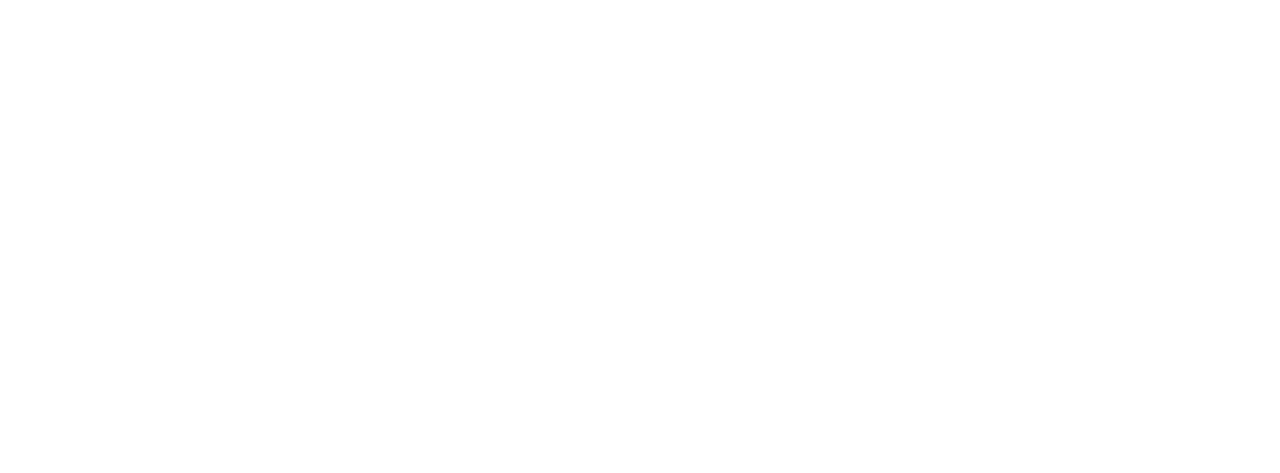
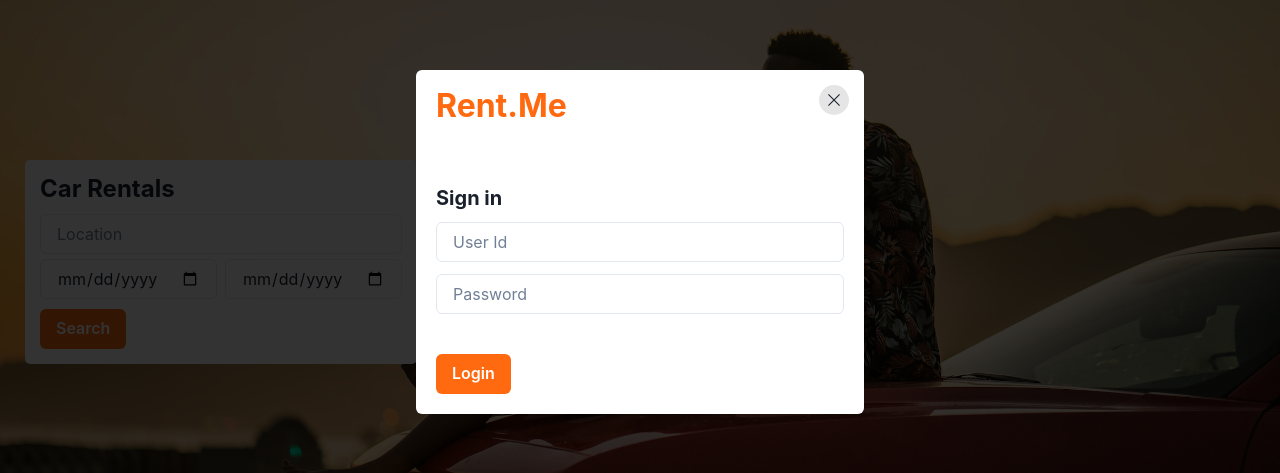
Before and after one commit to DalareR/RentMe, a React (Vite) app: page / in a window 1280 px wide. Both pictures are taken after a click on the button "Sign in". Shown: the part 158-631 px from the top of the page. Built offline with nearby package versions, Linux system fonts and the light colour scheme; no server answers.

Commit message:
moved Login compon inside NavBar

```diff
--- a/src/App.tsx
+++ b/src/App.tsx
@@ -1,5 +1,4 @@
 import { useEffect, useState } from "react";
-import Login from "./components/Login";
 import NavBar from "./components/NavBar";
 import Hero from "./components/Hero";
 import axios from "axios";
@@ -16,7 +15,6 @@
 }
 
 function App() {
-  const [signInCollapsed, setSignInCollapsed] = useState(true);
   const [carsList, setCarsList] = useState<CarDetail[]>([]);
   console.log(carsList);
   useEffect(() => {
@@ -40,12 +38,8 @@
 
   return (
     <div className="App">
-      <NavBar setSignInCollapsed={setSignInCollapsed} />
-      {/* <Hero />
-      <Login
-        signInCollapsed={signInCollapsed}
-        setSignInCollapsed={setSignInCollapsed}
-      /> */}
+      <NavBar />
+      <Hero />
       <CarsList carsList={carsList} />
     </div>
   );
--- a/src/components/Hero.tsx
+++ b/src/components/Hero.tsx
@@ -4,7 +4,6 @@
   FormControl,
   HStack,
   Heading,
-  Image,
   Input,
 } from "@chakra-ui/react";
 import cover from "../assets/images/coupleInACar.jpg";
@@ -21,6 +20,7 @@
   }, []);
 
   return (
+    <>
       <Box
         display="flex"
         justifyContent={{ base: "center", md: "start" }}
@@ -46,6 +46,7 @@
           </FormControl>
         </Box>
       </Box>
+    </>
   );
 }
 
--- a/src/components/Login.tsx
+++ b/src/components/Login.tsx
@@ -30,6 +30,7 @@
       right="0"
       bottom="0"
       bg="rgba(0,0,0,.8)"
+      zIndex={1}
     >
       <Flex h="100%" w="100%" justify="center" align="center">
         <Card minW={{ base: "auto", md: "md" }}>
--- a/src/components/NavBar.tsx
+++ b/src/components/NavBar.tsx
@@ -1,11 +1,12 @@
 import { Button, HStack, Text } from "@chakra-ui/react";
+import Login from "./Login";
+import { useState } from "react";
 
-interface Props {
-  setSignInCollapsed: React.Dispatch<React.SetStateAction<boolean>>;
-}
+function NavBar() {
+  const [signInCollapsed, setSignInCollapsed] = useState(true);
 
-function NavBar({ setSignInCollapsed }: Props) {
   return (
+    <>
       <HStack justify="space-between" p="5px">
         <Text color="brand.500" fontSize="2xl" fontWeight="bold">
           Rent.me
@@ -18,6 +19,11 @@
           Sign in
         </Button>
       </HStack>
+      <Login
+        signInCollapsed={signInCollapsed}
+        setSignInCollapsed={setSignInCollapsed}
+      />
+    </>
   );
 }
 
```
Lines whose indentation alone changed are shown as unchanged.
